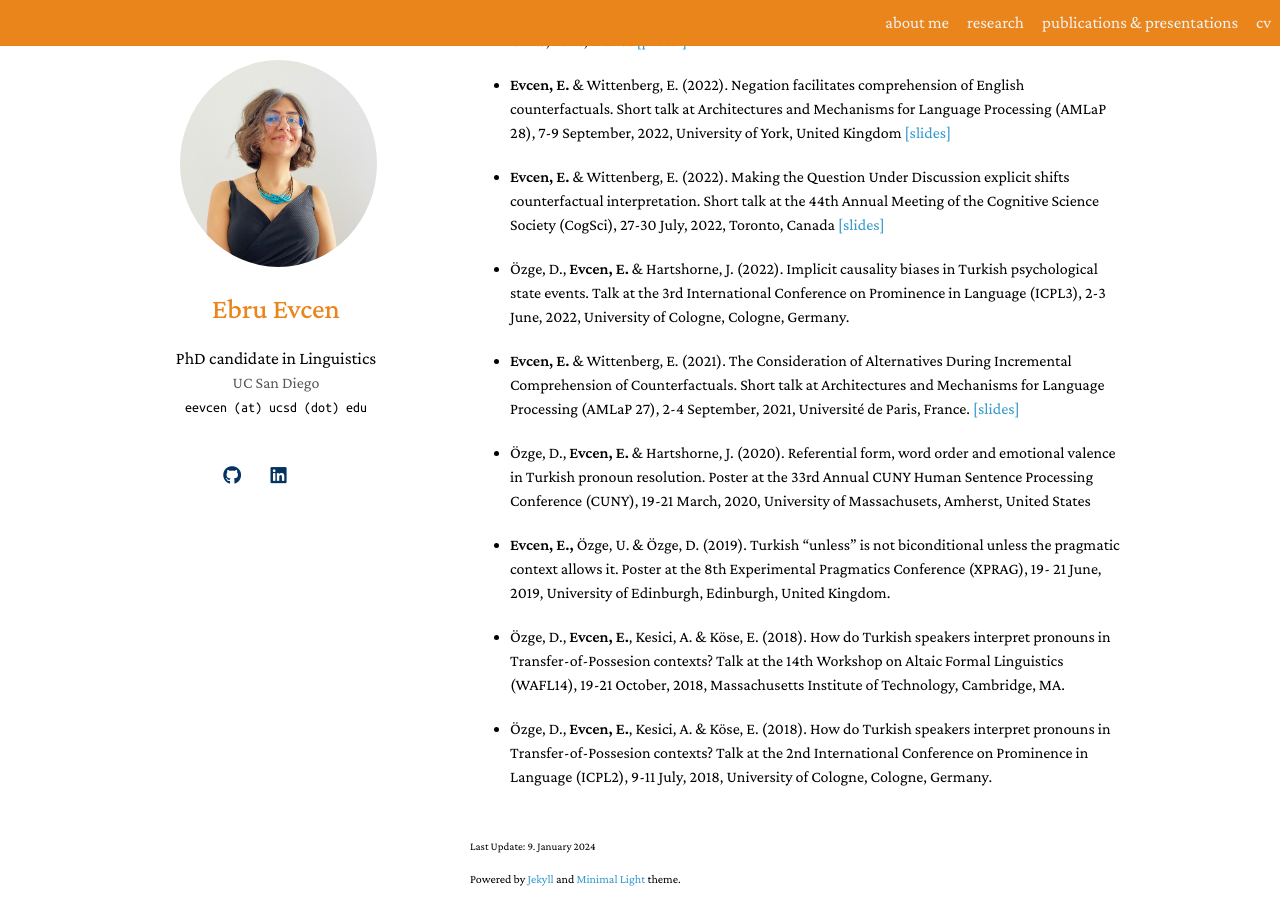
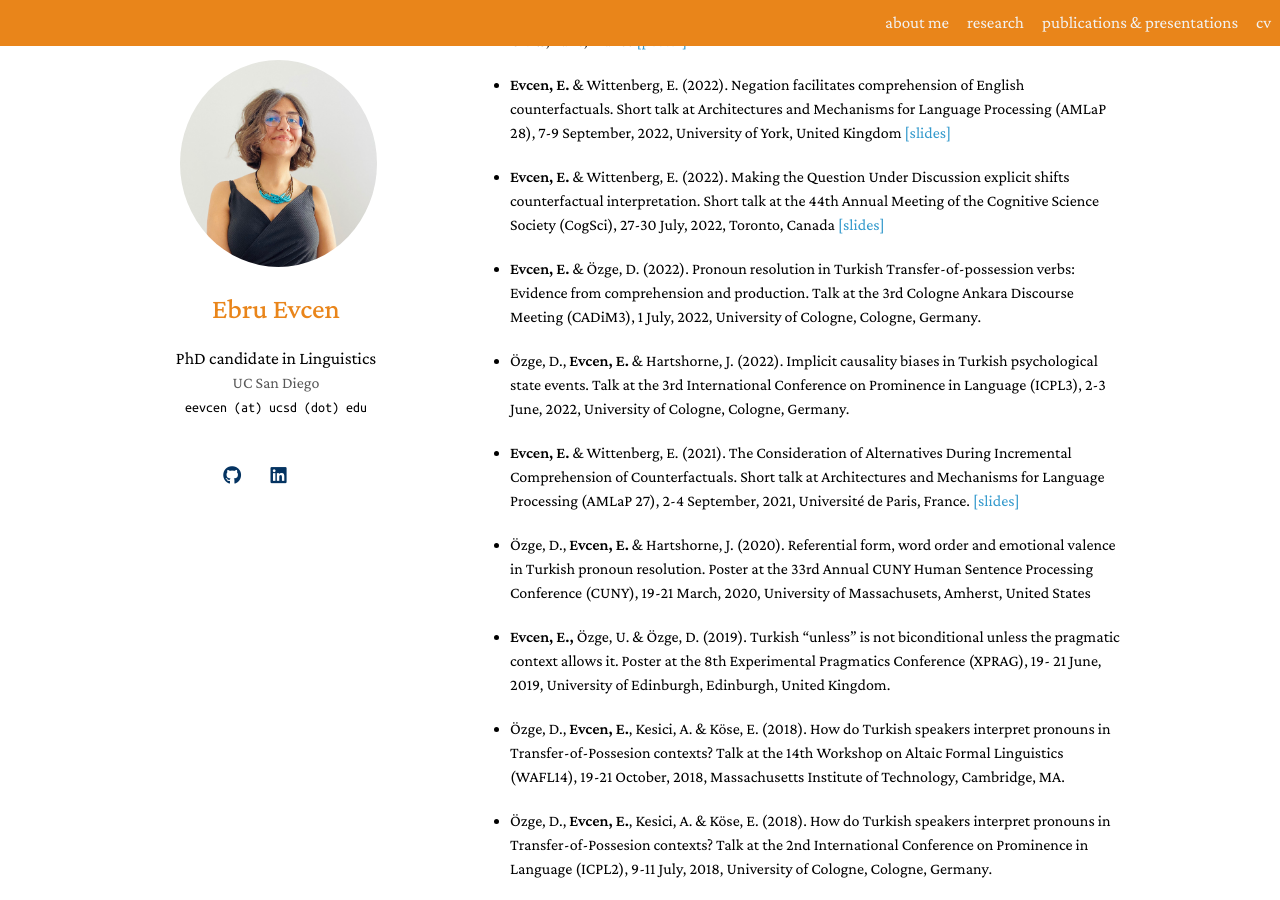
Before and after one commit to ebruevcen/ebruevcen.github.io, a Jekyll site: the page built from publications_presentations.md, in a window 1280 px wide and 900 px high, scrolled down 580 px. Built offline with Jekyll 4.4.1, drawn with Linux system fonts in a browser that asks for light colours; nearby versions of some CDN libraries; library files that are not in the unit come from our copies; a style sheet for code colours, icons or effects is not loaded.

Commit message:
Update publications_presentations.md

```diff
--- a/publications_presentations.md
+++ b/publications_presentations.md
@@ -27,6 +27,8 @@ permalink: /publications_presentations/
 
 - <b>Evcen, E.</b> &  Wittenberg, E. (2022). Making the Question Under Discussion explicit shifts counterfactual interpretation. Short talk at the 44th Annual Meeting of the Cognitive Science Society (CogSci), 27-30 July, 2022, Toronto, Canada [\[slides\]](https://ebruevcen.github.io/assets/files/CogSci22_EvcenWittenberg_Final.pdf)
 
+- <b>Evcen, E.</b> & Özge, D. (2022). Pronoun resolution in Turkish Transfer-of-possession verbs: Evidence from comprehension and production. Talk at the 3rd Cologne Ankara Discourse Meeting (CADiM3), 1 July, 2022, University of Cologne, Cologne, Germany.
+
 - Özge, D., <b>Evcen, E.</b> & Hartshorne, J. (2022). Implicit causality biases in Turkish psychological state events. Talk at the 3rd International Conference on Prominence in Language (ICPL3), 2-3 June, 2022, University of Cologne, Cologne, Germany.
 
 - <b>Evcen, E.</b> &  Wittenberg, E. (2021). The Consideration of Alternatives During Incremental Comprehension of Counterfactuals. Short talk at Architectures and Mechanisms for Language Processing (AMLaP 27), 2-4 September, 2021, Université de Paris, France. [\[slides\]]()
```
